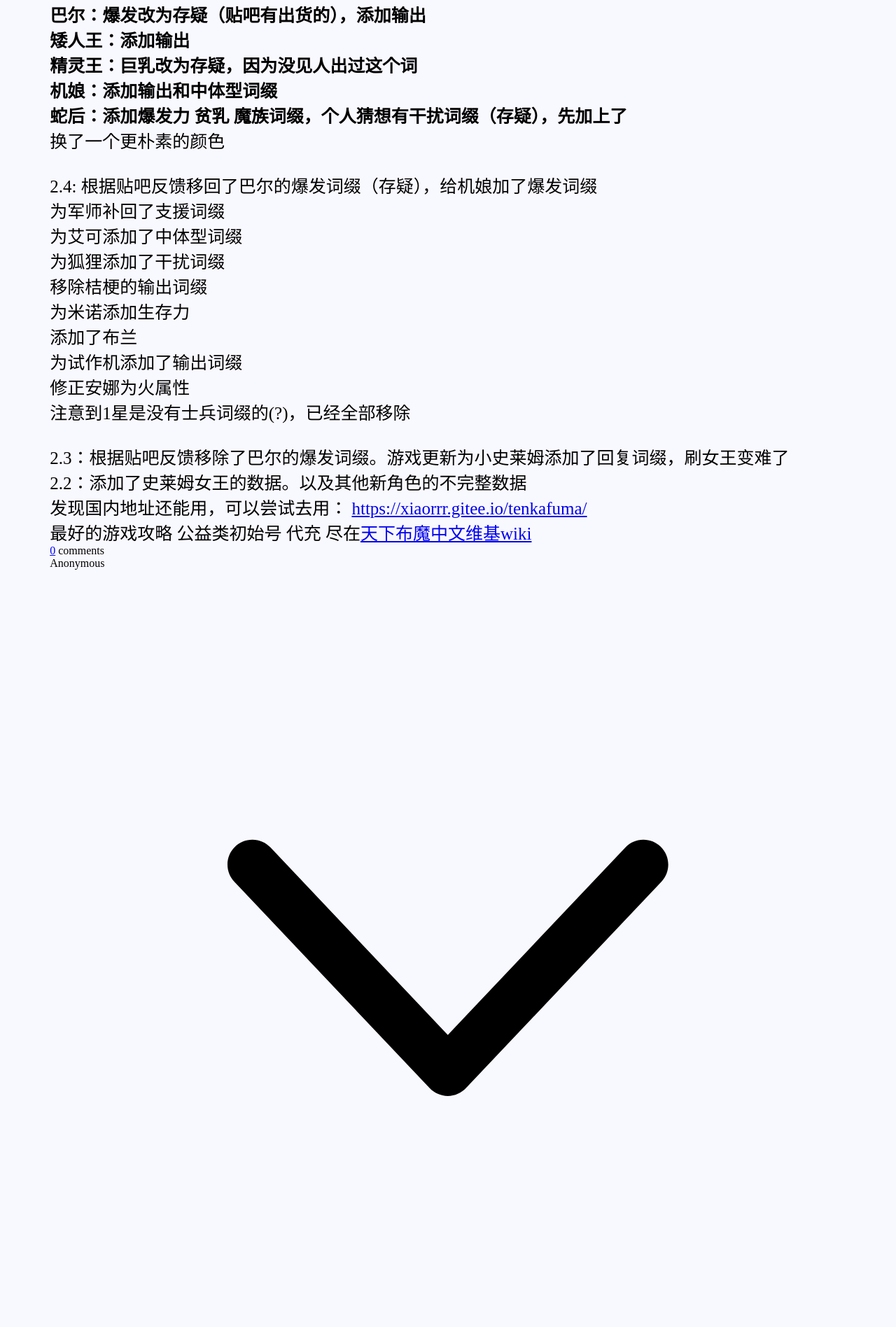
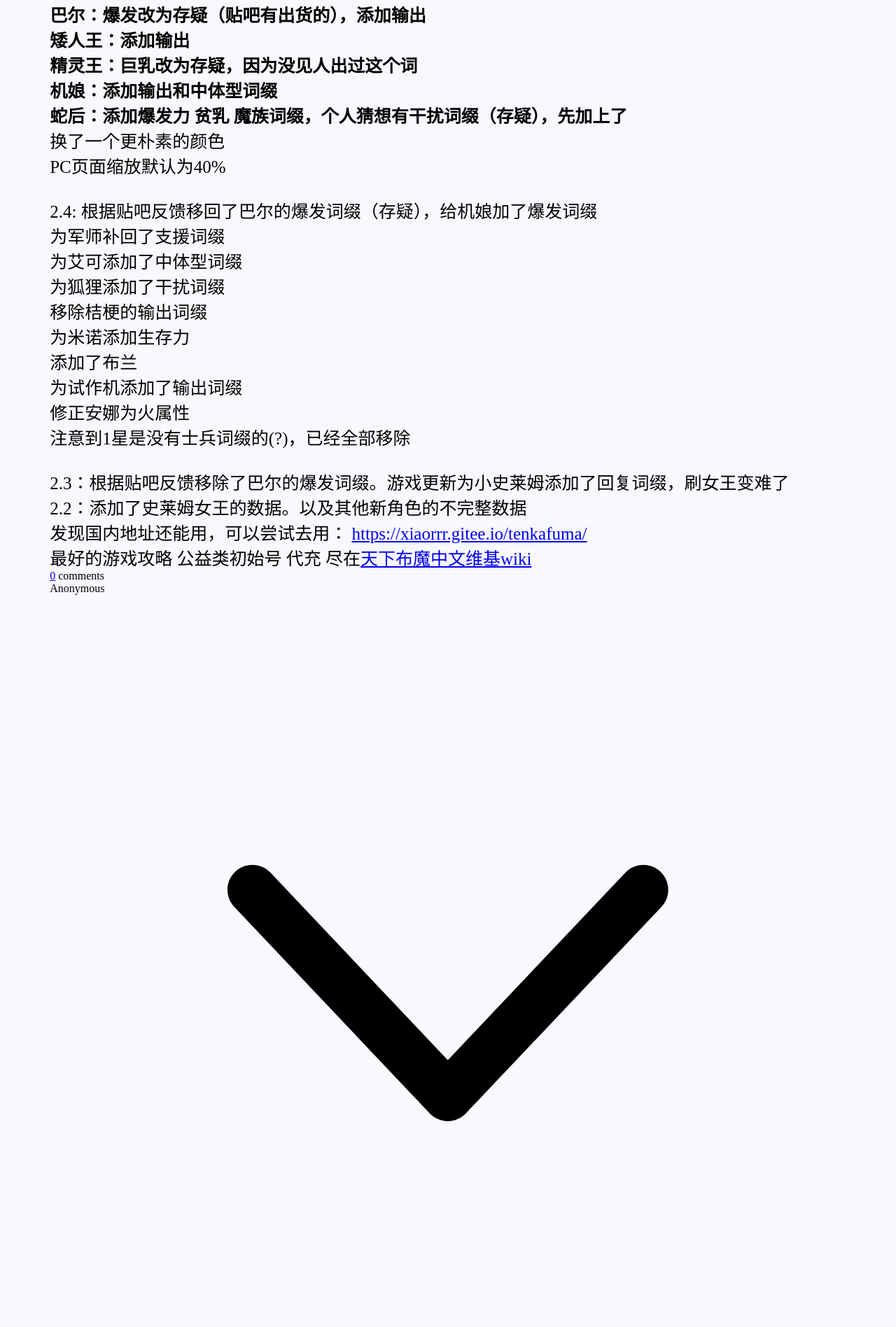
Before and after one commit to RShock/RShock.github.io, a Jekyll site: the page index.html, which Jekyll copies as it is, in a window 1280 px wide. Shown: the part 1361-3257 px from the top of the page at 70% size. Built offline with Jekyll 4.4.1, drawn with Linux system fonts in a browser that asks for light colours; comment, search, counter and statistics services are not loaded.

Commit message:
Update index.html

```diff
--- a/index.html
+++ b/index.html
@@ -75,6 +75,7 @@
 
     .pc-style {
       width: 75%;
+      zoom: 0.4;
       margin: 0 auto;
     }
   </style>
@@ -375,6 +376,7 @@
         <b>机娘：添加输出和中体型词缀</b></br>
         <b>蛇后：添加爆发力 贫乳 魔族词缀，个人猜想有干扰词缀（存疑），先加上了</b></br>
         换了一个更朴素的颜色</br>
+        PC页面缩放默认为40%</br>
       <br/>
       2.4: 根据贴吧反馈移回了巴尔的爆发词缀（存疑），给机娘加了爆发词缀</br>
       为军师补回了支援词缀</br>
```
